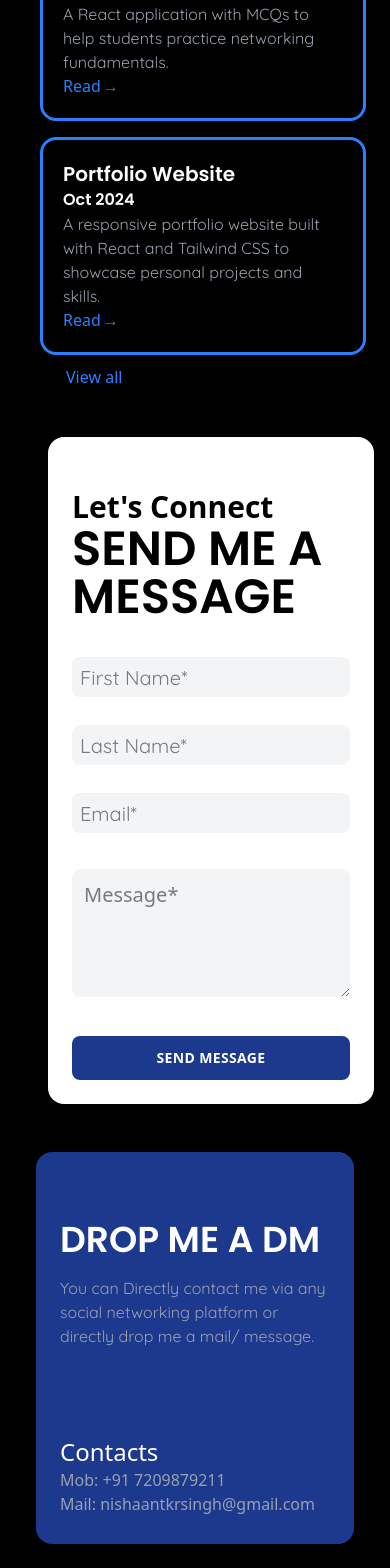
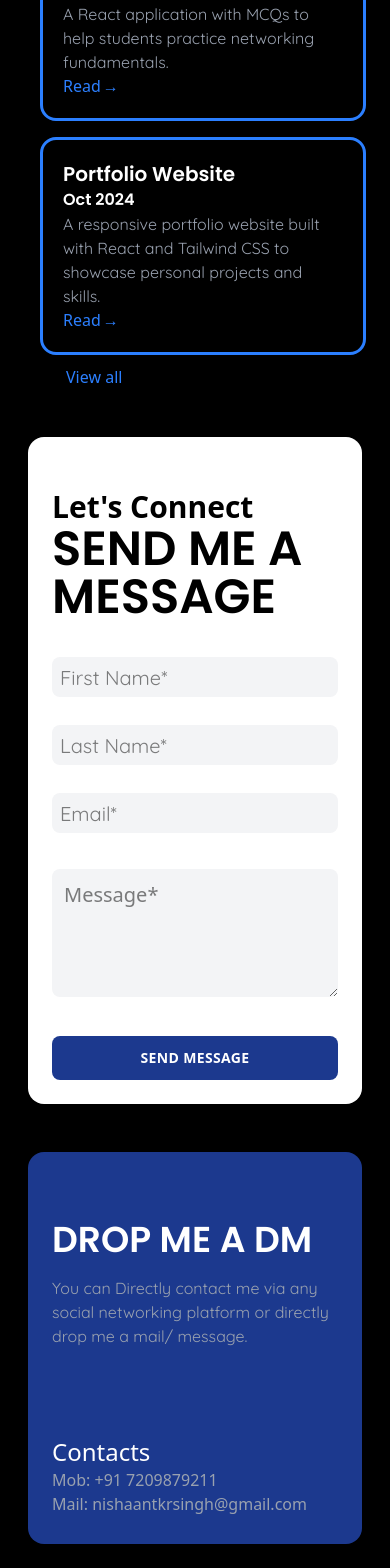
Before and after one commit to neharepos/protfolio-clone, a React (Vite) app: page / in a window 390 px wide. Shown: the part 3830-5398 px from the top of the page. Built offline with nearby package versions, Linux system fonts and the light colour scheme; a web font is replaced by a local one.

Commit message:
fixed some bugs

```diff
--- a/src/components/Form/Form.jsx
+++ b/src/components/Form/Form.jsx
@@ -2,8 +2,8 @@ import React from 'react'
 
 const Form = () => {
   return (
-    <div className='px-8 sm:px-6 sm:w-[90%] md:w-[80%] md:px-8 lg:px-12'>
-    <div className='bg-white text-black rounded-2xl text-xl p-6 w-full max-w-[900] my-6 mx-4 sm:mx-6 md:mx-8 lg:mx-12 '>
+    <div className='w-full px-7 sm:px-6 md:px-8 lg:px-12'>
+    <div className='bg-white text-black rounded-2xl text-xl p-6 w-full max-w-[900] my-6 mx-auto sm:p-8 md:p-10 lg:mx-12 '>
 
             <form>
                 <br />
--- a/src/components/Information/Information.jsx
+++ b/src/components/Information/Information.jsx
@@ -2,7 +2,7 @@ import React from 'react'
 
 const Information = () => {
   return (
-    <div className='bg-blue-900 h-auto rounded-2xl sm:w-[90%] md:w-[80%]  mx-9 relative lg:absolute lg:bottom-5 lg:right-1 lg:w-[350px] xl:w-[400px] py-1  sm:p-2 md:p-10 mb-6 lg:mb-0'>
+    <div className='bg-blue-900 h-auto rounded-2xl sm:w-[90%] md:w-[80%]  mx-7 relative lg:absolute lg:bottom-5 lg:right-1 lg:w-[350px] xl:w-[400px] py-1  sm:p-2 md:p-10 mb-6 lg:mb-0'>
         <div className='text-gray-400 flex flex-col space-y-6 p-6'>
             <h1 className='mt-10 font-bold text-white font-poppins text-4xl my-4'>DROP ME A DM</h1>
             <p className='font-quicksand'>You can Directly contact me via any social networking platform or
```
